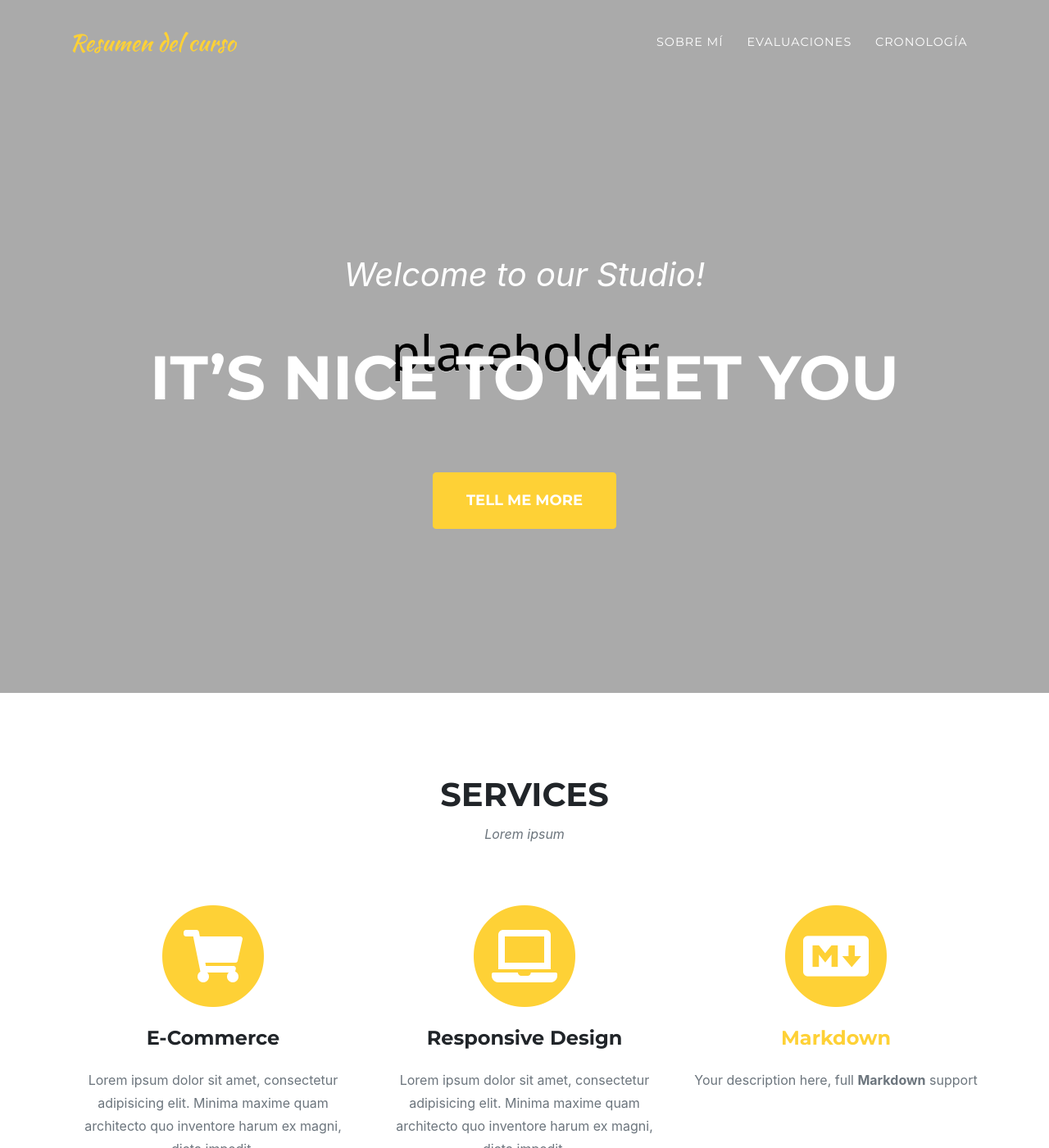
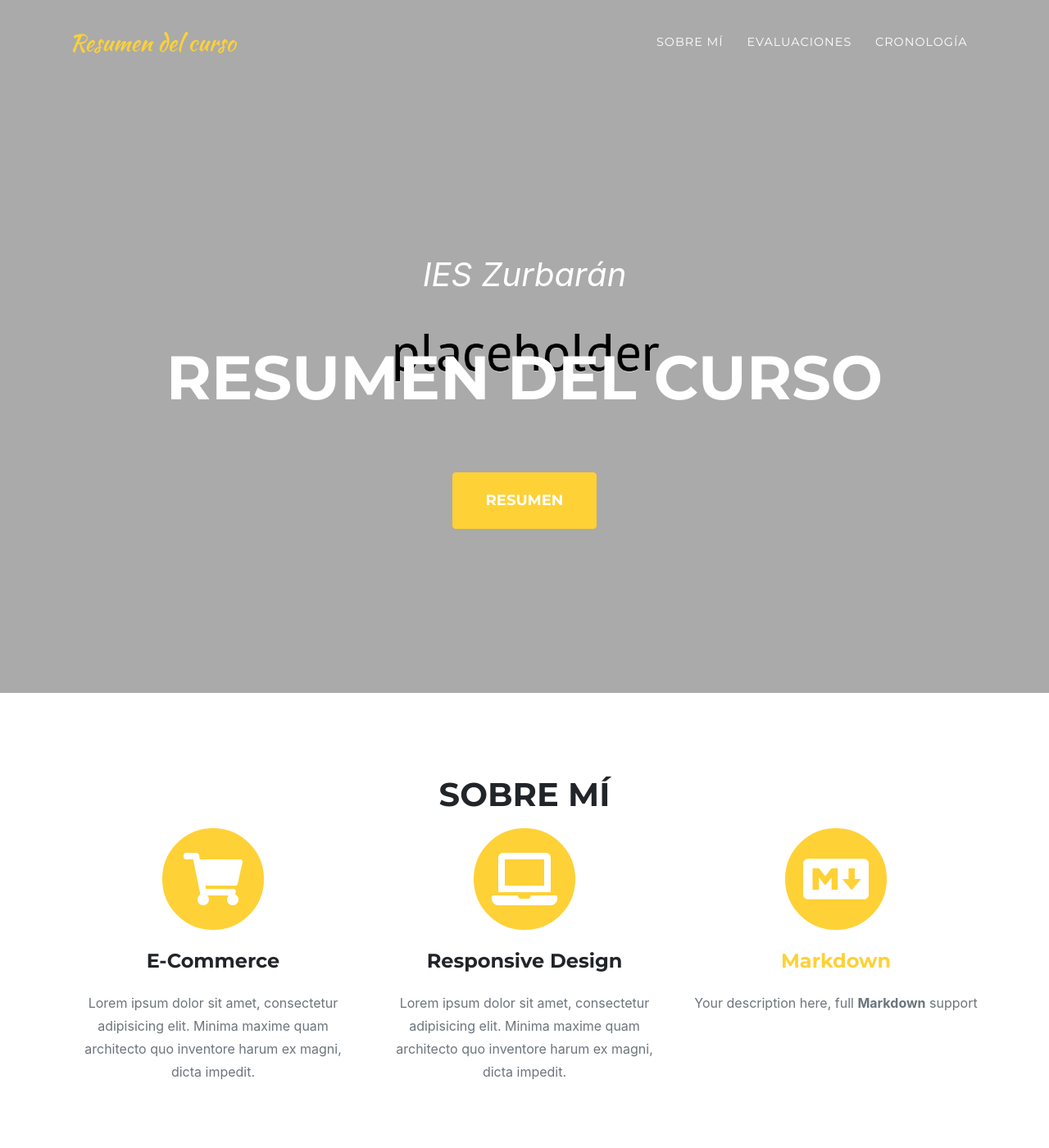
Before and after one commit to javascriptzurbaran/github.ioresumen.io, a Jekyll site: the page built from index.md, in a window 1280 px wide and 1400 px high. Shown: the whole window at 82% size. Built offline with Jekyll 4.4.1, drawn with Linux system fonts in a browser that asks for light colours; some web fonts are replaced.

Commit message:
Update sitetext.yml

```diff
--- a/_data/sitetext.yml
+++ b/_data/sitetext.yml
@@ -11,15 +11,15 @@
 # -----------------
 en: &DEFAULT_EN
   header:
-    title: Welcome to our Studio!
-    text: It's Nice To Meet You
-    button: Tell Me More
+    title: IES Zurbarán
+    text: Resumen del curso
+    button: Resumen
     buttonlink: "#services"
 
   services:
-    title: "Services"
-    text: "Lorem ipsum"
-    section: services
+    title: "Sobre mí"
+    text:
+    section: Sobre mí
     list:
       - title: "E-Commerce"
         desc: "Lorem ipsum dolor sit amet, consectetur adipisicing elit. Minima maxime quam architecto quo inventore harum ex magni, dicta impedit."
```
